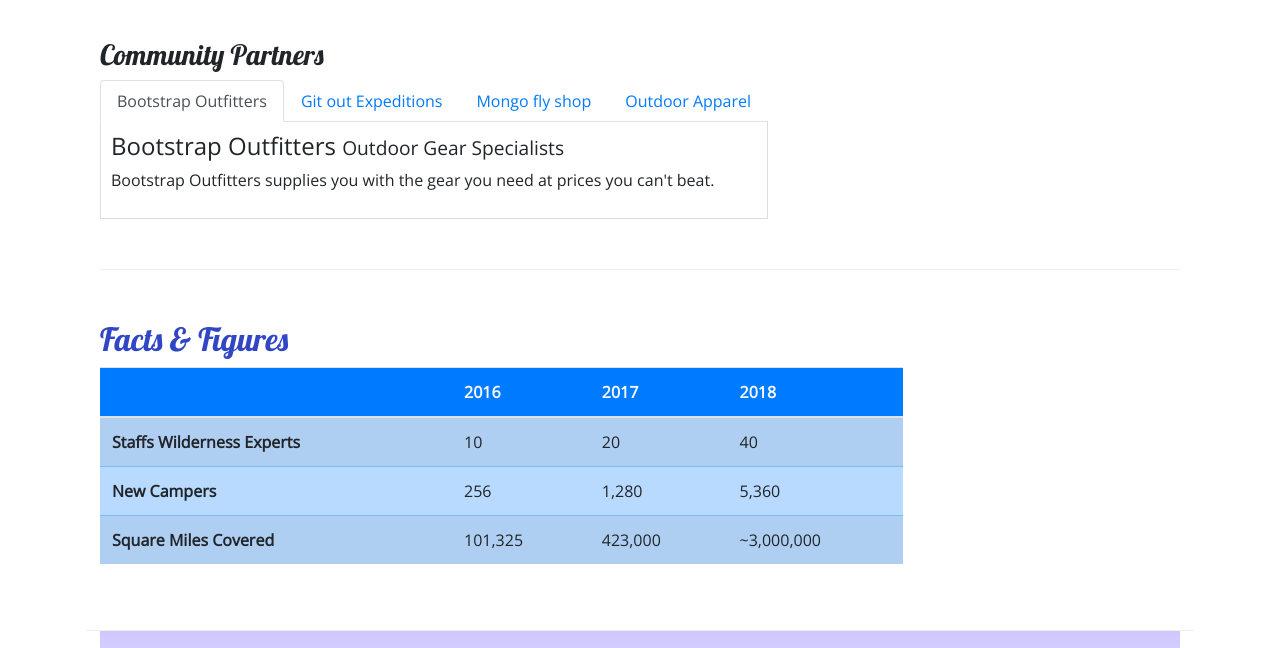
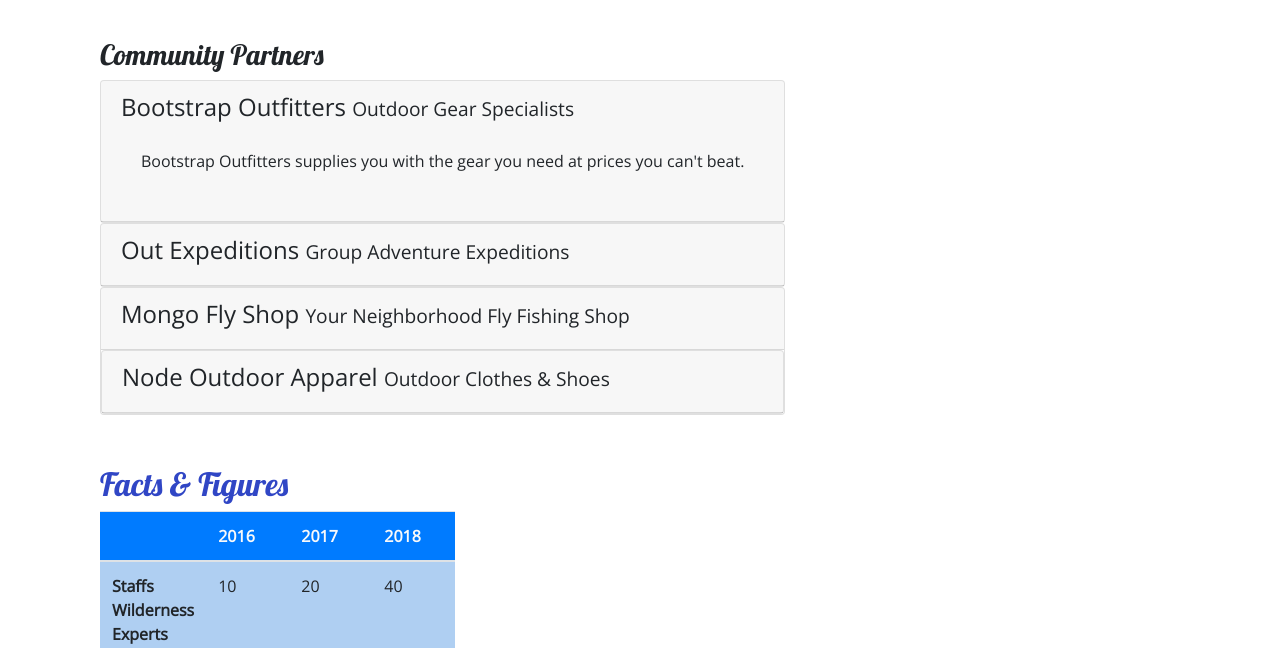
Before and after one commit to sabin007/git-test, a website: page aboutus.html in a window 1280 px wide. Shown: the part 847-1495 px from the top of the page. Drawn offline with nearby package versions, Linux system fonts and the light colour scheme.

Commit message:
accordion commit

```diff
--- a/aboutus.html
+++ b/aboutus.html
@@ -104,29 +104,60 @@
            <div class="row row-content">
                <div class="columnn">
                 <h3>Community Partners</h3>
-                <ul class="nav nav-tabs">
-                    <li class="nav-item"><a class="nav-link active" href="#bootstrap" role="tab" data-toggle="tab"> Bootstrap Outfitters</li></a>
-                    <li class="nav-item"><a class="nav-link" href="#git" role="tab" data-toggle="tab"> Git out Expeditions</li></a>
-                    <li class="nav-item"><a class="nav-link" href="#mongo" role="tab" data-toggle="tab">Mongo fly shop</li></a>
-                    <li class="nav-item"><a class="nav-link" href="#node" role="tab" data-toggle="tab"> Outdoor Apparel</li></a>
-                </ul>
-            <div class="tab-content">
-                <div role="tabpanel" class="tab-pane fade show active" id="bootstrap">
-                    <h4>Bootstrap Outfitters <small>Outdoor Gear Specialists</small></h4>
-                    <p class="d-none d-sm-block">Bootstrap Outfitters supplies you with the gear you need at prices you can't beat.</p>
+
+            <div id="accordion">
+
+                <div class="card">
+                    <div role="tab" class="card-header">
+                        <h4>
+                            <a data-toggle="collapse" data-target="#bootstrap">
+                                Bootstrap Outfitters <small>Outdoor Gear Specialists</small>
+                            </a>
+                        </h4>
+                        <div class="collapse show" id="bootstrap" data-parent="#accordion">
+                            <div class="card-body">
+                                <p class="d-none d-sm-block">Bootstrap Outfitters supplies you with the gear you need at prices you can't beat.</p>
+                            </div>
+                        </div>
+                    </div>
                 </div>
-                <div role="tabpanel" class="tab-pane fade show" id="git">
-                    <h4>Git Out Expeditions <small>Group Adventure Expeditions</small></h4>
-                    <p class="d-none d-sm-block">Join Git Out Expeditions to explore new horizons with a group of other adventurers!</p>
+
+                <div class="card">
+                    <div role="tab" class="card-header">
+                        <h4>
+
+                            <a class="collapsed" data-toggle="collapse" data-target="#git"> Out Expeditions <small>Group Adventure Expeditions</small></a>
+                        </h4>
+                            <div class="collapse" id="git" data-parent="#accordion">
+                                <div class="card-body">
+                                    <p class="d-none d-sm-block">Join Git Out Expeditions to explore new horizons with a group of other adventurers!</p>
+                            </div>
+                        </div>
+                    </div>
                 </div>
-                <div role="tabpanel" class="tab-pane fade show" id="mongo">
-                    <h4>Mongo Fly Shop <small>Your Neighborhood Fly Fishing Shop</small></h4>
-                    <p class="d-none d-sm-block">Need a new fishing pole, a tacklebox, or flies of all kinds? Stop by Mongo Fly Shop.</p>
+                <div class="card">
+                    <div role="tab" class="card-header">
+                        <h4>
+                            <a class="collapsed" data-toggle="collapse" data-target="#mongo">Mongo Fly Shop <small>Your Neighborhood Fly Fishing Shop</small></a>
+                        </h4>
+                    <div class="collapse" id="mongo" data-parent="#accordion">
+                        <div class="card-body">
+                            <p class="d-none d-sm-block">Need a new fishing pole, a tacklebox, or flies of all kinds? Stop by Mongo Fly Shop.</p>
+                        </div>
+                    </div>
                 </div>
-                <div role="tabpanel" class="tab-pane fade show" id="node" id="node">
-                    <h4>Node Outdoor Apparel <small>Outdoor Clothes & Shoes</small></h4>
-                    <p class="d-none d-sm-block">From polar fleeces to swimsuits, hiking boots to waders, a visit to Node will be sure to get you covered.</p>
+            <div class="card">
+                <div role="tab" class="card-header">
+                    <h4>
+                        <a class="collapsed" data-toggle="collapse" data-target="#node">Node Outdoor Apparel <small>Outdoor Clothes & Shoes</small></a>
+                    </h4>
+                    <div class="collapse" id="node" data-parent="#accordion">
+                    <div class="card-body">
+                        <p class="d-none d-sm-block">From polar fleeces to swimsuits, hiking boots to waders, a visit to Node will be sure to get you covered.</p>
+
+                    </div>
                 </div>
+            </div>
             </div>
             </div>
             </div>
--- a/css/style.css
+++ b/css/style.css
@@ -33,8 +33,7 @@ header h2 {
     background-color:#901CAD;
 }
 
-.tab-content {
-    border: 1px solid #ddd;
-    border-top:none;
-    padding: 10px;
+a , a:hover{
+    color:inherit;
+    text-decoration: none;
 }
```
